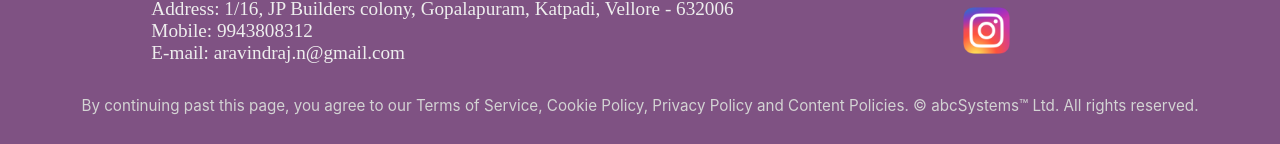
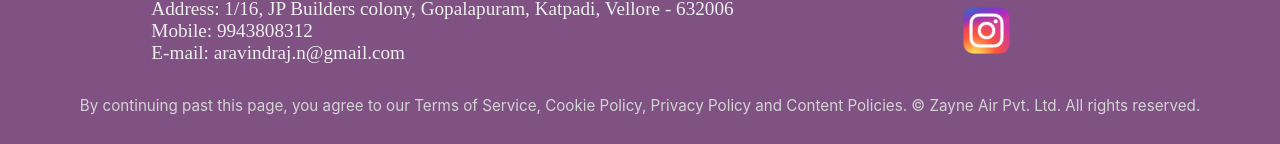
Before and after one commit to thevasanthram/PC_Rental_Frontend, a React (Create React App) app: page /customize in a window 1280 px wide. Shown: the part 887-1031 px from the top of the page. Built offline with nearby package versions, Linux system fonts and the light colour scheme; a web font is replaced by a local one.

Commit message:
Update Footer.jsx

```diff
--- a/src/components/Footer.jsx
+++ b/src/components/Footer.jsx
@@ -27,7 +27,7 @@ function Footer(){
                 </div>
             </div>
             <div id="copyrights_content">
-                By continuing past this page, you agree to our Terms of Service, Cookie Policy, Privacy Policy and Content Policies. © abcSystems™ Ltd. All rights reserved.
+                By continuing past this page, you agree to our Terms of Service, Cookie Policy, Privacy Policy and Content Policies. © Zayne Air Pvt. Ltd. All rights reserved.
             </div>
         </div>
     )
```
